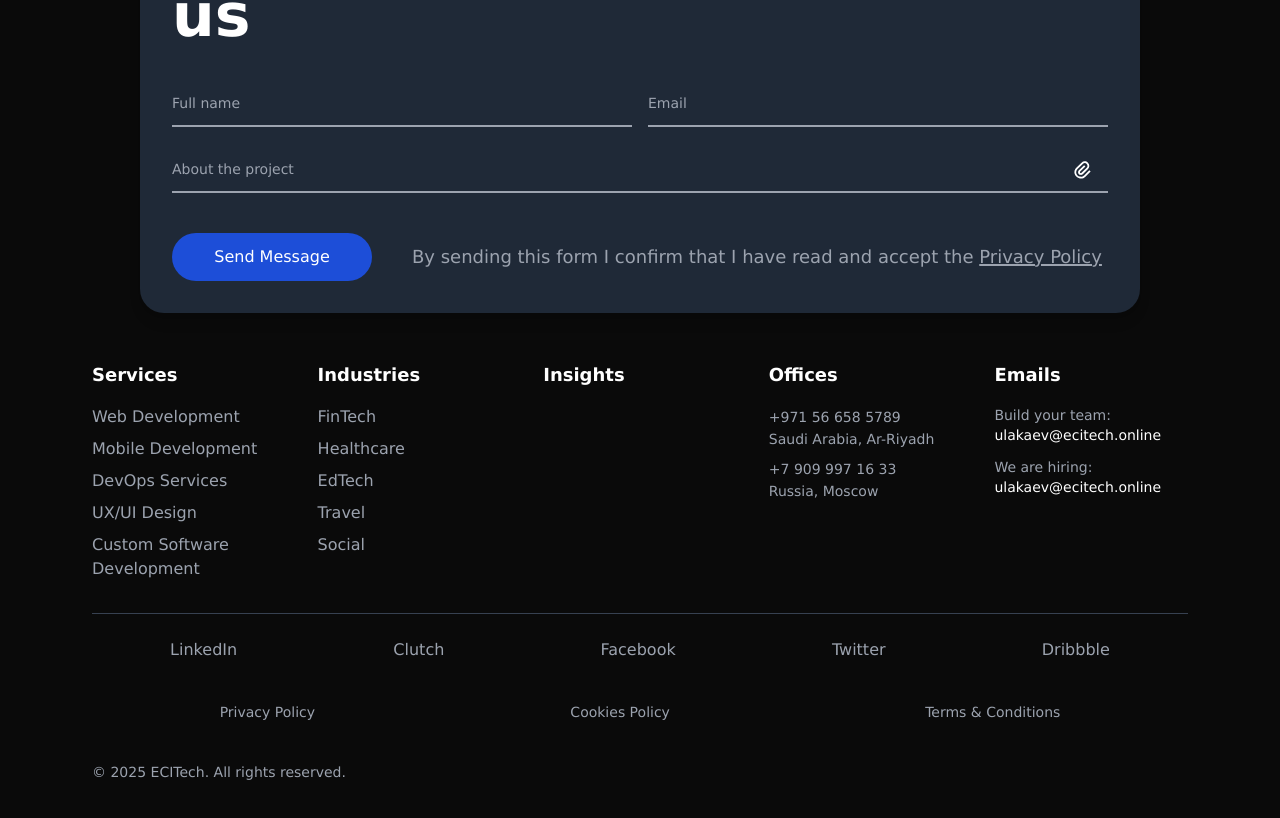
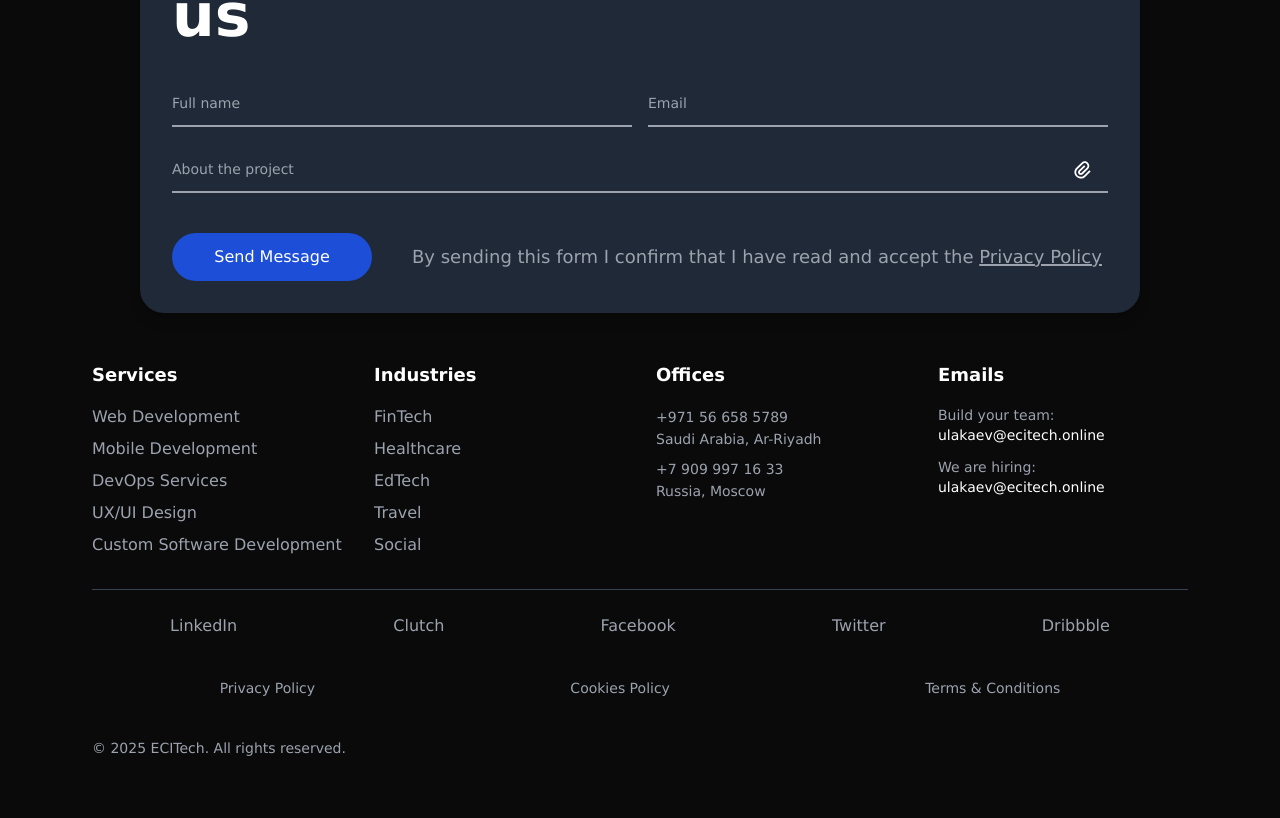
Before and after one commit to MaratUlakaevich/ecitech, a Next.js app: page / in a window 1280 px wide. Shown: the part 4768-5586 px from the top of the page. Built offline with nearby package versions, Linux system fonts and the light colour scheme.

Commit message:
moving to vercel

```diff
--- a/app/components/Footer.tsx
+++ b/app/components/Footer.tsx
@@ -5,10 +5,10 @@
   return (
     <footer className="text-gray-400 py-12">
       <div className="md:max-w-[1128px] max-w-[605px] mx-auto px-4">
-        {/* Основной блок футера */}
-        <div className="grid grid-cols-1 sm:grid-cols-2 md:grid-cols-4 lg:grid-cols-5 gap-8">
 
-          {/* Услуги */}
+        <div className="grid grid-cols-1 md:grid-cols-4 gap-8">
+
+
           <div>
             <h3 className="text-white font-bold text-lg mb-4">Services</h3>
             <ul className="space-y-2">
@@ -20,7 +20,7 @@
             </ul>
           </div>
 
-          {/* Отрасли */}
+
           <div>
             <h3 className="text-white font-bold text-lg mb-4">Industries</h3>
             <ul className="space-y-2">
@@ -32,19 +32,7 @@
             </ul>
           </div>
 
-          {/* Блог и инсайты */}
-          <div>
-            <h3 className="text-white font-bold text-lg mb-4">Insights</h3>
-            <ul className="space-y-2">
-              <li><Link href="/blog/develop-app-cost" className="hover:text-white"></Link></li>
-              <li><Link href="/blog/build-ridesharing" className="hover:text-white"></Link></li>
-              <li><Link href="/blog/fitness-app" className="hover:text-white"></Link></li>
-              <li><Link href="/blog/crm-agriculture" className="hover:text-white font-bold"></Link></li>
-              <li><Link href="/blog/web-design" className="hover:text-white"></Link></li>
-            </ul>
-          </div>
 
-          {/* Контакты и офисы */}
           <div>
             <h3 className="text-white font-bold text-lg mb-4">Offices</h3>
             <a href="#" className="text-sm">+971 56 658 5789</a>
@@ -53,7 +41,7 @@
             <p className="text-sm">Russia, Moscow</p>
           </div>
 
-          {/* Emails */}
+
           <div>
             <h3 className="text-white font-bold text-lg mb-4">Emails</h3>
             <p className="text-sm">Build your team:</p>
@@ -63,7 +51,7 @@
           </div>
         </div>
 
-        {/* Нижний блок футера */}
+
         <div className="border-t border-gray-700 mt-8 pt-6 flex flex-col justify-between items-center w-full">
           <div className="flex mt-4 md:mt-0 mb-10 w-full flex-wrap justify-around">
             <Link href="https://www.linkedin.com/company/ecitech-sa" target="_blank" className="hover:text-white">LinkedIn</Link>
```
Also changed, not shown: firebase.json (deleted), 2 other files (tests, documents, lock files or other folders).
